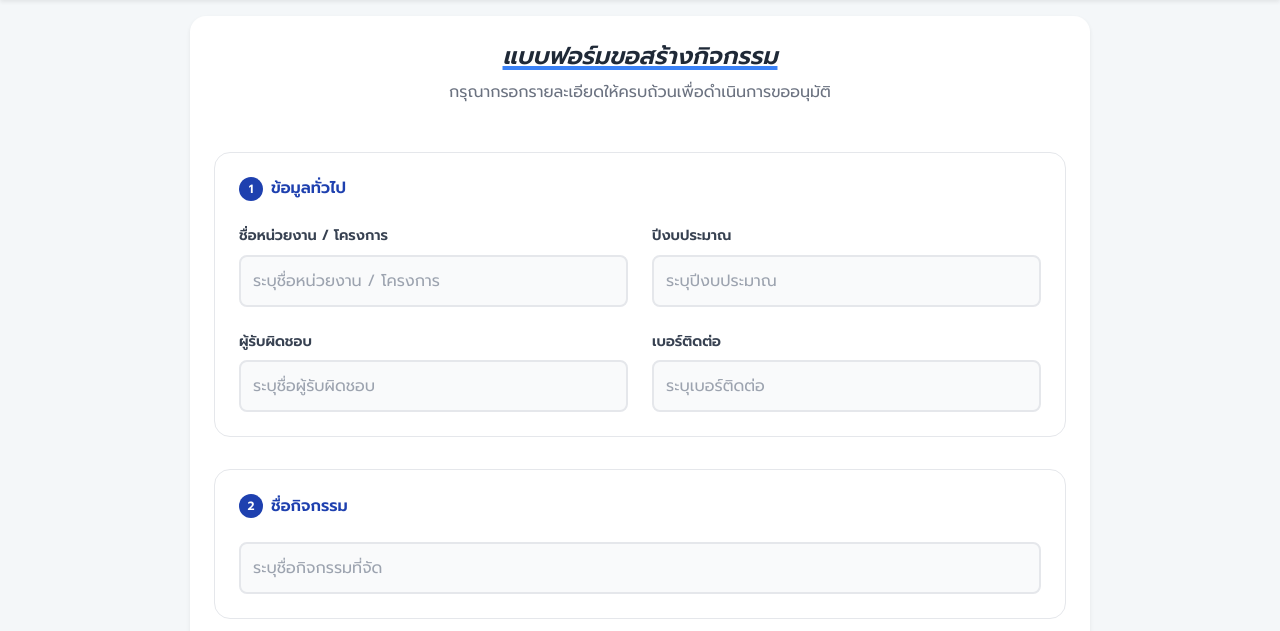
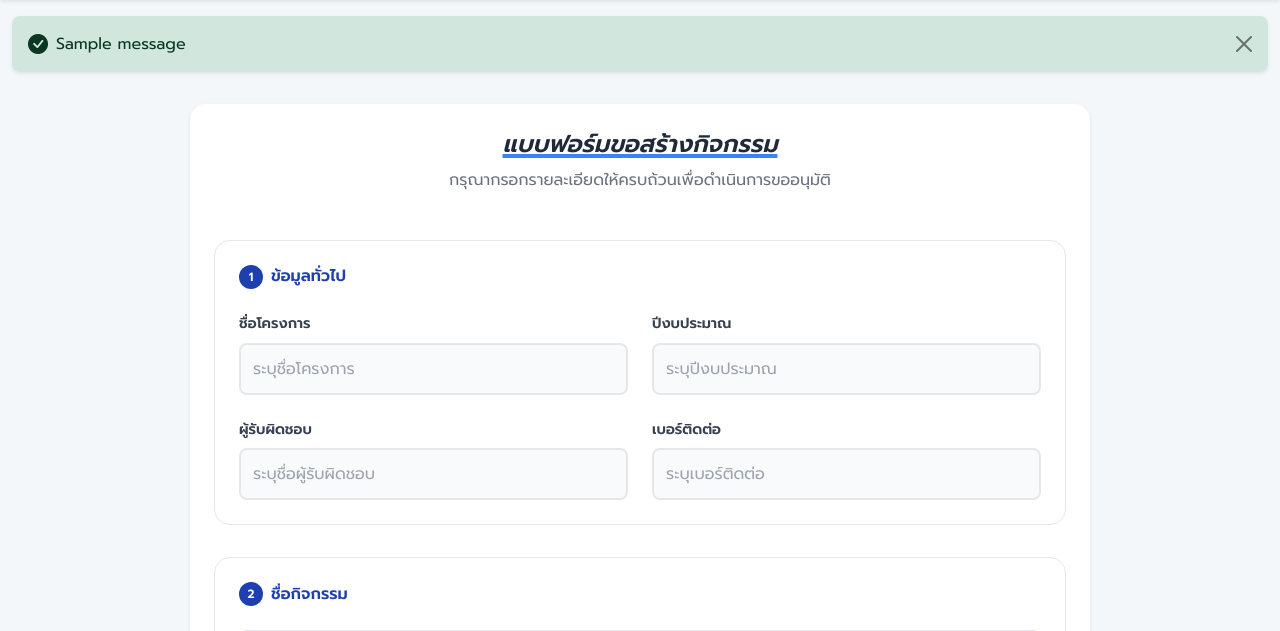
Before and after one commit to Puwadon0/FirstYearProjectPartOne, a Flask app: page /create-activity in a window 1280 px wide. Shown: the part 70-701 px from the top of the page. Run offline with Flask 3, Linux system fonts and the light colour scheme; tables that the repository leaves empty hold one stand-in row (values such as "Sample post"); one stand-in notice (Sample message) is shown; some libraries are stand-ins or nearby versions.

Commit message:
update code

```diff
--- a/app.py
+++ b/app.py
@@ -7,6 +7,7 @@ from flask import (
     redirect,
     send_from_directory,
     session,
+    flash,
 )
 from flask_sqlalchemy import SQLAlchemy
 from datetime import datetime
@@ -300,13 +301,6 @@ def logout():
     return redirect("/")"""
 
 
-@app.route("/club_status_activity")
-def club_status_activity():
-    with get_activity_db() as conn:
-        activities = conn.execute(
-            "SELECT * FROM activities ORDER BY act_id DESC"
-        ).fetchall()
-    return render_template("club_status_ativity.html", activities=activities)
 
 
 @app.route("/officer")
@@ -380,6 +374,7 @@ def activity_register():
             (fullname, student_id, act_id),
         )
         conn.commit()
+        flash("ลงทะเบียนสำเร็จ", "success")
 
     result = conn.execute("SELECT COUNT(*) as count FROM registrations").fetchone()
     conn.close()
@@ -513,7 +508,18 @@ def uploaded_file(filename):
 
 @app.route("/api/get_events")
 def get_events():
-    events = Event.query.all()
+    role = session.get("role")
+
+    if role == "student" or not role:
+        # นักศึกษาและบุคคลทั่วไป เห็นเฉพาะกิจกรรมที่อนุมัติแล้ว และไม่ใช่ประชุม/กำหนดส่ง
+        events = Event.query.filter(
+            Event.event_status == "อนุมัติแล้ว",
+            ~Event.event_type.in_(["ประชุม", "กำหนดส่ง"])
+        ).all()
+    else:
+        # บทบาทอื่น (Admin, Officer, Club) เห็นทั้งหมด
+        events = Event.query.all()
+
     event_list = []
     for e in events:
         color = "#28a745"
@@ -523,7 +529,11 @@ def get_events():
             color = "#dc3545"
         try:
             f_start = datetime.strptime(e.start_date, "%d/%m/%Y").strftime("%Y-%m-%d")
-            f_end = datetime.strptime(e.end_date, "%d/%m/%Y").strftime("%Y-%m-%d")
+            f_end = (
+                datetime.strptime(e.end_date, "%d/%m/%Y").strftime("%Y-%m-%d")
+                if e.end_date
+                else f_start
+            )
         except:
             continue
         event_list.append(
@@ -535,6 +545,12 @@ def get_events():
                 "type": e.event_type,
                 "location": e.location,
                 "status": e.event_status,
+                "extendedProps": {
+                    "location": e.location,
+                    "description": e.event_title, # ใช้ title เป็น desc ชั่วคราวถ้าไม่มี field อื่น
+                    "type": e.event_type,
+                    "status": e.event_status
+                }
             }
         )
     return jsonify(event_list)
@@ -763,6 +779,15 @@ def reject_activity(act_id):
     return redirect(url_for("officer_status_activity"))
 
 
+@app.route("/club_status_activity")
+def club_status_activity():
+    with get_activity_db() as conn:
+        activities = conn.execute(
+            "SELECT * FROM activities ORDER BY act_id DESC"
+        ).fetchall()
+    return render_template("club_status_ativity.html", activities=activities)
+
+
 @app.route("/edit/<act_id>", methods=["POST"])
 def edit_activity(act_id):
     project_file = request.files.get("project_file")
--- a/static/js/calendar.js
+++ b/static/js/calendar.js
@@ -135,6 +135,7 @@ function applyModeSettings() {
             <a class="dropdown-item" href="/officer"><i class="bi bi-journal-plus me-2"></i>คำขอสร้างกิจกรรม</a>
             <a class="dropdown-item" href="/activity/list"><i class="bi bi-person-lines-fill me-2"></i>รายชื่อผู้ลงทะเบียน</a>
             <a class="dropdown-item" href="/expense/list"><i class="bi bi-receipt me-2"></i>สรุปรายจ่าย</a>
+            <a class="dropdown-item" href="/resources/manage"><i class="bi bi-geo-alt me-2"></i>ข้อมูลสถานที่</a>
             <a class="dropdown-item" href="/qa/answer"><i class="bi bi-chat-dots me-2"></i>Q&A เจ้าหน้าที่</a>
         `;
     } else if (userMode === 'club') {
@@ -143,6 +144,7 @@ function applyModeSettings() {
             <a class="dropdown-item" href="/club_status_activity"><i class="bi bi-clipboard-check me-2"></i>สถานะคำขอของฉัน</a>
             <a class="dropdown-item" href="/expense/create"><i class="bi bi-cash-stack me-2"></i>บันทึกค่าใช้จ่าย</a>
             <a class="dropdown-item" href="/activity/register"><i class="bi bi-person-plus me-2"></i>ลงทะเบียนกิจกรรม</a>
+            <a class="dropdown-item" href="/resources/manage"><i class="bi bi-geo-alt me-2"></i>ข้อมูลสถานที่</a>
             <a class="dropdown-item" href="/qa/answer"><i class="bi bi-chat-dots me-2"></i>Q&A เจ้าหน้าที่</a>
         `;
     } else {
--- a/templates/activity_register.html
+++ b/templates/activity_register.html
@@ -10,10 +10,8 @@
     </div>
 
     <!-- สถิติ -->
-    <div class="bg-white rounded-xl shadow p-4 mb-6 flex items-center gap-4 border-l-4 border-blue-500">
-        <div class="text-3xl font-bold text-blue-600">{{ count }}</div>
-        <div class="text-gray-500 text-sm">ผู้ลงทะเบียนทั้งหมด</div>
-    </div>
+
+
 
     <!-- ฟอร์ม -->
     <div class="bg-white rounded-xl shadow-md overflow-hidden">
--- a/templates/base.html
+++ b/templates/base.html
@@ -253,6 +253,27 @@
     </nav>
 
     <main>
+        {% with messages = get_flashed_messages(with_categories=true) %}
+            {% if messages %}
+                <div class="container mt-3">
+                    {% for category, message in messages %}
+                        <div class="alert alert-{{ category if category != 'primary' else 'info' }} alert-dismissible fade show shadow-sm border-0 rounded-3" role="alert">
+                            <div class="d-flex align-items-center">
+                                {% if category == 'success' %}
+                                    <i class="bi bi-check-circle-fill me-2 h5 mb-0"></i>
+                                {% elif category == 'danger' %}
+                                    <i class="bi bi-exclamation-triangle-fill me-2 h5 mb-0"></i>
+                                {% else %}
+                                    <i class="bi bi-info-circle-fill me-2 h5 mb-0"></i>
+                                {% endif %}
+                                <div>{{ message }}</div>
+                            </div>
+                            <button type="button" class="btn-close" data-bs-dismiss="alert" aria-label="Close"></button>
+                        </div>
+                    {% endfor %}
+                </div>
+            {% endif %}
+        {% endwith %}
         {% block content %}{% endblock %}
     </main>
 
--- a/templates/club_status_ativity.html
+++ b/templates/club_status_ativity.html
@@ -64,9 +64,11 @@
                         </div>
                     </div>
 
+                    {% if current_role != 'officer' %}
                     <a href="/create-activity" class="bg-[#1e3a5f] text-white px-5 py-2.5 rounded-lg font-bold text-sm hover:bg-blue-900 transition shadow-sm flex items-center gap-2">
                         <i class="bi bi-plus-lg"></i> สร้างกิจกรรมใหม่
                     </a>
+                    {% endif %}
                 </div>
 
                 <div class="bg-white shadow-xl rounded-2xl overflow-hidden border border-gray-100">
--- a/templates/create_activity.html
+++ b/templates/create_activity.html
@@ -10,6 +10,7 @@
         margin-bottom: 2rem;
         border: 1px solid #e5e7eb;
     }
+
     .form-section label {
         display: block;
         font-weight: 600;
@@ -17,6 +18,7 @@
         margin-bottom: 0.5rem;
         font-size: 0.9rem;
     }
+
     .form-section input[type="text"],
     .form-section input[type="tel"],
     .form-section input[type="date"],
@@ -31,17 +33,20 @@
         outline: none;
         background-color: #f9fafb;
     }
+
     .form-section input:focus,
     .form-section textarea:focus {
         border-color: #1d4ed8;
         background-color: #ffffff;
         box-shadow: 0 0 0 4px rgba(29, 78, 216, 0.1);
     }
+
     .table-input {
         border: 1px solid #d1d5db !important;
         background-color: white !important;
         padding: 0.5rem !important;
     }
+
     .table-input:focus {
         border-color: #1d4ed8 !important;
         box-shadow: 0 0 0 3px rgba(29, 78, 216, 0.1) !important;
@@ -53,18 +58,21 @@
 <div class="container pt-3 pb-4">
     <div class="bg-white rounded-4 shadow-sm p-4 w-100 mx-auto" style="max-width: 900px;">
         <div class="mb-5 text-center">
-                <h1 class="text-2xl font-bold text-gray-800 italic underline decoration-blue-500 decoration-4">แบบฟอร์มขอสร้างกิจกรรม</h1>
+            <h1 class="text-2xl font-bold text-gray-800 italic underline decoration-blue-500 decoration-4">
+                แบบฟอร์มขอสร้างกิจกรรม</h1>
             <p class="text-gray-500 mt-2">กรุณากรอกรายละเอียดให้ครบถ้วนเพื่อดำเนินการขออนุมัติ</p>
         </div>
 
         <form action="/api/save-activity" method="POST" enctype="multipart/form-data">
 
             <div class="form-section">
-                <h3 class="font-bold text-blue-800 mb-4 flex items-center"><span class="bg-blue-800 text-white w-6 h-6 rounded-full inline-flex items-center justify-center mr-2 text-xs">1</span> ข้อมูลทั่วไป</h3>
+                <h3 class="font-bold text-blue-800 mb-4 flex items-center"><span
+                        class="bg-blue-800 text-white w-6 h-6 rounded-full inline-flex items-center justify-center mr-2 text-xs">1</span>
+                    ข้อมูลทั่วไป</h3>
                 <div class="grid grid-cols-1 md:grid-cols-2 gap-4">
                     <div>
-                        <label>ชื่อหน่วยงาน / โครงการ</label>
-                        <input type="text" name="department" placeholder="ระบุชื่อหน่วยงาน / โครงการ" required>
+                        <label>ชื่อโครงการ</label>
+                        <input type="text" name="department" placeholder="ระบุชื่อโครงการ" required>
                     </div>
                     <div>
                         <label>ปีงบประมาณ</label>
@@ -82,12 +90,16 @@
             </div>
 
             <div class="form-section">
-                <h3 class="font-bold text-blue-800 mb-4 flex items-center"><span class="bg-blue-800 text-white w-6 h-6 rounded-full inline-flex items-center justify-center mr-2 text-xs">2</span> ชื่อกิจกรรม</h3>
+                <h3 class="font-bold text-blue-800 mb-4 flex items-center"><span
+                        class="bg-blue-800 text-white w-6 h-6 rounded-full inline-flex items-center justify-center mr-2 text-xs">2</span>
+                    ชื่อกิจกรรม</h3>
                 <input type="text" name="activityName" placeholder="ระบุชื่อกิจกรรมที่จัด" value="" required>
             </div>
 
             <div class="form-section">
-                <h3 class="font-bold text-blue-800 mb-4 flex items-center"><span class="bg-blue-800 text-white w-6 h-6 rounded-full inline-flex items-center justify-center mr-2 text-xs">3</span> วัน เวลา ที่จัดกิจกรรม</h3>
+                <h3 class="font-bold text-blue-800 mb-4 flex items-center"><span
+                        class="bg-blue-800 text-white w-6 h-6 rounded-full inline-flex items-center justify-center mr-2 text-xs">3</span>
+                    วัน เวลา ที่จัดกิจกรรม</h3>
                 <div class="grid grid-cols-1 md:grid-cols-3 gap-4">
                     <div><label>วันที่จัดกิจกรรม</label><input type="date" name="activityDate" required></div>
                     <div><label>เวลา (เริ่ม)</label><input type="time" name="startTime" required></div>
@@ -96,7 +108,9 @@
             </div>
 
             <div class="form-section">
-                <h3 class="font-bold text-blue-800 mb-4 flex items-center"><span class="bg-blue-800 text-white w-6 h-6 rounded-full inline-flex items-center justify-center mr-2 text-xs">4</span> สถานที่จัดกิจกรรม</h3>
+                <h3 class="font-bold text-blue-800 mb-4 flex items-center"><span
+                        class="bg-blue-800 text-white w-6 h-6 rounded-full inline-flex items-center justify-center mr-2 text-xs">4</span>
+                    สถานที่จัดกิจกรรม</h3>
                 <div class="space-y-4">
                     <div>
                         <label>ชื่อสถานที่</label>
@@ -110,7 +124,9 @@
             </div>
 
             <div class="form-section">
-                <h3 class="font-bold text-blue-800 mb-4 flex items-center"><span class="bg-blue-800 text-white w-6 h-6 rounded-full inline-flex items-center justify-center mr-2 text-xs">5</span> จำนวนผู้เข้าร่วม (แยกประเภท)</h3>
+                <h3 class="font-bold text-blue-800 mb-4 flex items-center"><span
+                        class="bg-blue-800 text-white w-6 h-6 rounded-full inline-flex items-center justify-center mr-2 text-xs">5</span>
+                    จำนวนผู้เข้าร่วม (แยกประเภท)</h3>
                 <table class="w-full border-collapse border border-gray-200 rounded-lg overflow-hidden">
                     <thead class="bg-gray-100">
                         <tr>
@@ -121,22 +137,27 @@
                     <tbody>
                         <tr>
                             <td class="border p-2 px-4">นักศึกษา</td>
-                            <td class="border p-2"><input type="number" name="participant_std" class="text-center table-input"></td>
+                            <td class="border p-2"><input type="number" name="participant_std"
+                                    class="text-center table-input"></td>
                         </tr>
                         <tr>
                             <td class="border p-2 px-4">บุคลากร / อื่นๆ</td>
-                            <td class="border p-2"><input type="number" name="participant_other" class="text-center table-input"></td>
+                            <td class="border p-2"><input type="number" name="participant_other"
+                                    class="text-center table-input"></td>
                         </tr>
                     </tbody>
                 </table>
             </div>
 
             <div class="form-section">
-                <h3 class="font-bold text-blue-800 mb-4 flex items-center"><span class="bg-blue-800 text-white w-6 h-6 rounded-full inline-flex items-center justify-center mr-2 text-xs">6</span> วัตถุประสงค์ / รายละเอียด</h3>
+                <h3 class="font-bold text-blue-800 mb-4 flex items-center"><span
+                        class="bg-blue-800 text-white w-6 h-6 rounded-full inline-flex items-center justify-center mr-2 text-xs">6</span>
+                    วัตถุประสงค์ / รายละเอียด</h3>
                 <div class="space-y-4">
                     <div>
                         <label>วัตถุประสงค์ของกิจกรรม</label>
-                        <textarea name="objective" rows="3" placeholder="ระบุสิ่งที่ต้องการให้เกิดขึ้น เช่น เพื่อเสริมสร้างความสามัคคี..."></textarea>
+                        <textarea name="objective" rows="3"
+                            placeholder="ระบุสิ่งที่ต้องการให้เกิดขึ้น เช่น เพื่อเสริมสร้างความสามัคคี..."></textarea>
                     </div>
                     <div>
                         <label>ขั้นตอนการจัดกิจกรรม (โดยสังเขป)</label>
@@ -147,8 +168,11 @@
 
             <div class="form-section">
                 <div class="flex justify-between items-center mb-4">
-                    <h3 class="font-bold text-blue-800 flex items-center"><span class="bg-blue-800 text-white w-6 h-6 rounded-full inline-flex items-center justify-center mr-2 text-xs">7</span> งบประมาณ</h3>
-                    <button type="button" onclick="addRow()" class="bg-green-600 text-white px-4 py-1.5 rounded-full text-sm hover:bg-green-700 transition flex items-center">
+                    <h3 class="font-bold text-blue-800 flex items-center"><span
+                            class="bg-blue-800 text-white w-6 h-6 rounded-full inline-flex items-center justify-center mr-2 text-xs">7</span>
+                        งบประมาณ</h3>
+                    <button type="button" onclick="addRow()"
+                        class="bg-green-600 text-white px-4 py-1.5 rounded-full text-sm hover:bg-green-700 transition flex items-center">
                         <span class="mr-1 text-lg">+</span> เพิ่มรายการ
                     </button>
                 </div>
@@ -164,9 +188,12 @@
                         </thead>
                         <tbody id="budgetBody">
                             <tr>
-                                <td class="border p-2"><input type="text" name="budget_category[]"  class="table-input"></td>
-                                <td class="border p-2"><input type="text" name="budget_detail[]"  class="table-input"></td>
-                                <td class="border p-2"><input type="number" name="budget_amount[]"  class="table-input text-right amount-input" oninput="calculateTotal()"></td>
+                                <td class="border p-2"><input type="text" name="budget_category[]" class="table-input">
+                                </td>
+                                <td class="border p-2"><input type="text" name="budget_detail[]" class="table-input">
+                                </td>
+                                <td class="border p-2"><input type="number" name="budget_amount[]"
+                                        class="table-input text-right amount-input" oninput="calculateTotal()"></td>
                                 <td class="border p-2 text-center text-red-400">---</td>
                             </tr>
                         </tbody>
@@ -182,11 +209,14 @@
             </div>
 
             <div class="form-section">
-                <h3 class="font-bold text-blue-800 mb-4 flex items-center"><span class="bg-blue-800 text-white w-6 h-6 rounded-full inline-flex items-center justify-center mr-2 text-xs">8</span> แนบไฟล์โครงการฉบับจริง</h3>
+                <h3 class="font-bold text-blue-800 mb-4 flex items-center"><span
+                        class="bg-blue-800 text-white w-6 h-6 rounded-full inline-flex items-center justify-center mr-2 text-xs">8</span>
+                    แนบไฟล์โครงการฉบับจริง</h3>
                 <div class="grid grid-cols-1 md:grid-cols-2 gap-6">
                     <div>
                         <label>แบบไฟล์โครงการ (PDF, Word, Excel, ฯลฯ)</label>
-                        <input type="file" name="project_file" class="bg-white border-dashed border-2 p-4 cursor-pointer hover:bg-gray-50" required>
+                        <input type="file" name="project_file"
+                            class="bg-white border-dashed border-2 p-4 cursor-pointer hover:bg-gray-50" required>
                     </div>
                     <div>
                         <label>หมายเหตุเพิ่มเติม</label>
@@ -196,7 +226,8 @@
             </div>
 
             <div class="pb-6">
-                <button type="submit" class="w-full bg-blue-700 text-white font-bold py-4 rounded-xl hover:bg-blue-800 transition-all shadow-xl hover:-translate-y-1">
+                <button type="submit"
+                    class="w-full bg-blue-700 text-white font-bold py-4 rounded-xl hover:bg-blue-800 transition-all shadow-xl hover:-translate-y-1">
                     ส่งแบบฟอร์มข้อมูลกิจกรรม
                 </button>
             </div>
```
Also changed, not shown: templates/activity_list.html (+20 -0 lines), create_activity.db, database.db, instance/qa.db, instance/resources.db, instance/ubu_engage.db, static/uploads/651942788_1115505814042653_4117523967382745205_n.jpg (added), static/uploads/655146449_4199620390182271_6735717009854639024_n.jpg (added), 1 other file. Lines whose indentation alone changed are shown as unchanged.
